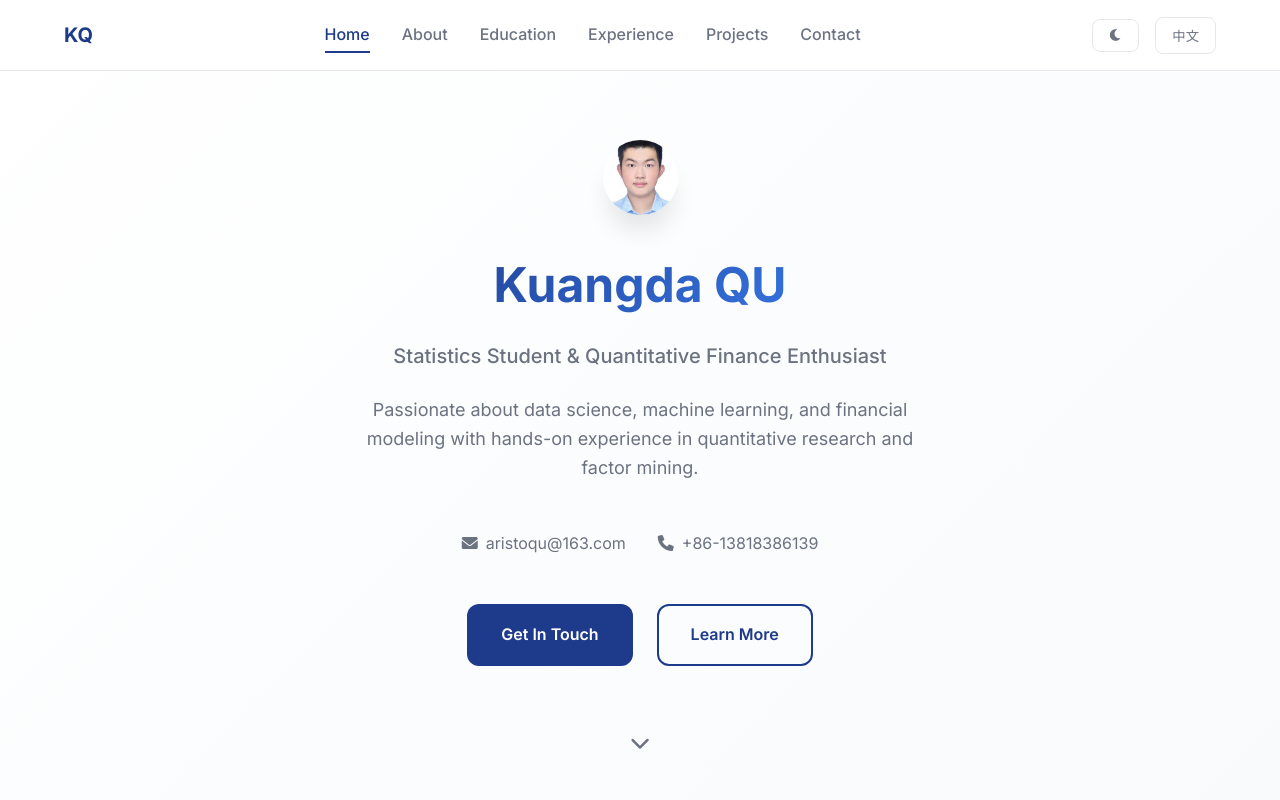
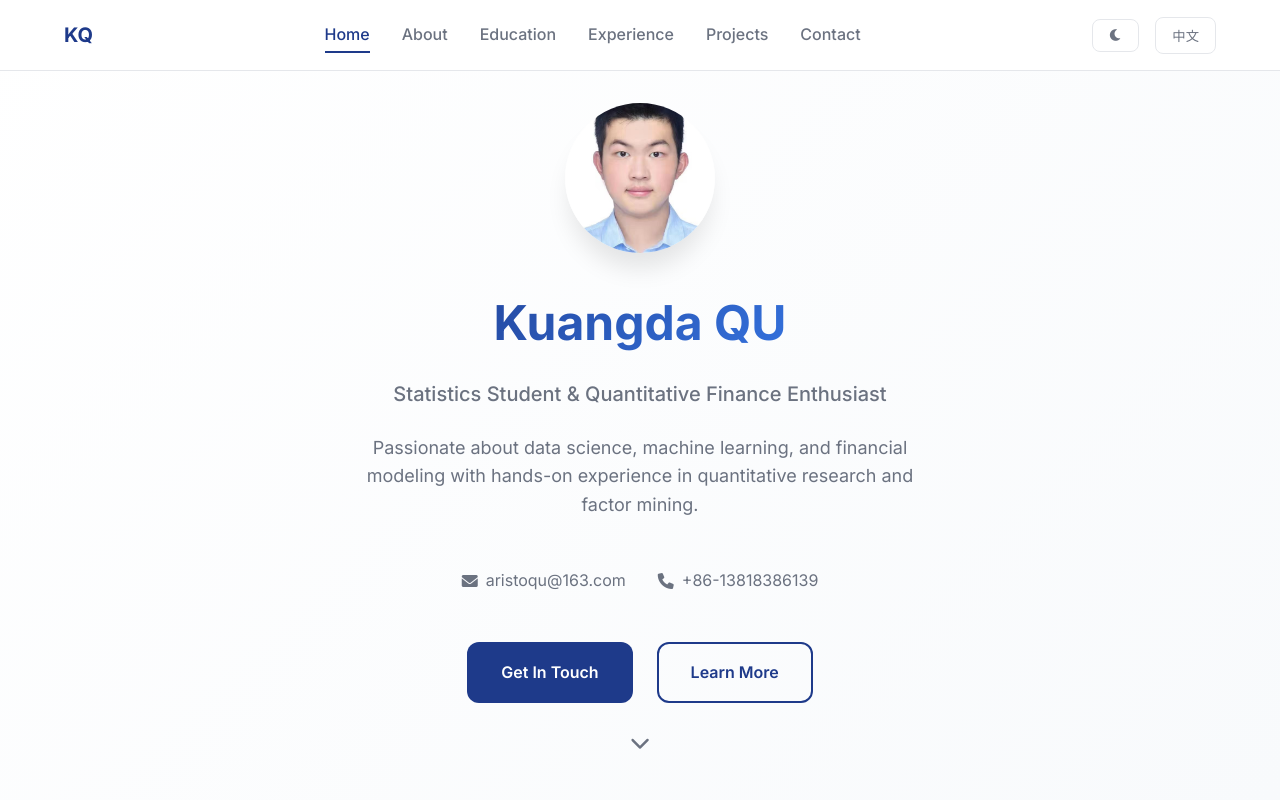
Before and after one commit to Aristo-CM/Aristo-CM.github.io, a plain HTML site: page index.html in a window 1280 px wide. Shown: the top 800 px of the page. Drawn offline with Linux system fonts and the light colour scheme.

Commit message:
Overwrite remote with local files

```diff
--- a/css/style.css
+++ b/css/style.css
@@ -205,8 +205,8 @@ body {
 }
 
 .avatar-image {
-    width: 75px;
-    height: 75px;
+    width: 150px;
+    height: 150px;
     border-radius: 50%; /* 使图片变成圆形 */
     object-fit: cover; /* 确保图片填充整个区域而不变形 */
     box-shadow: var(--shadow-lg); /* 添加阴影效果 */
```
Also changed, not shown: 1 other file.
